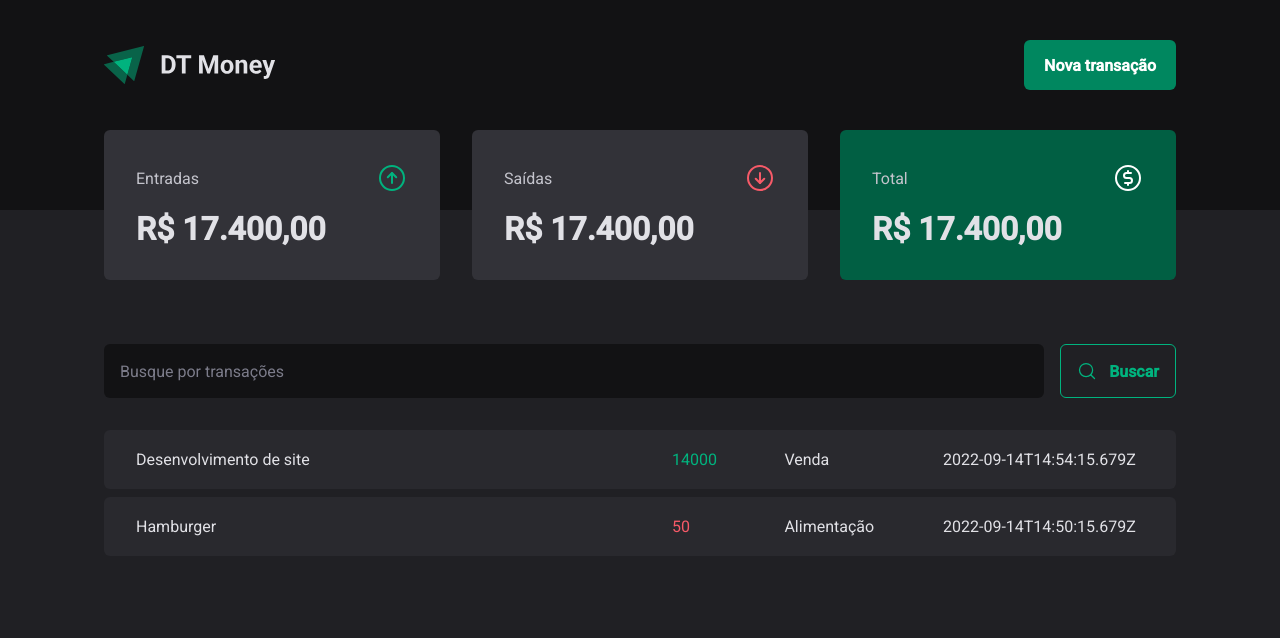
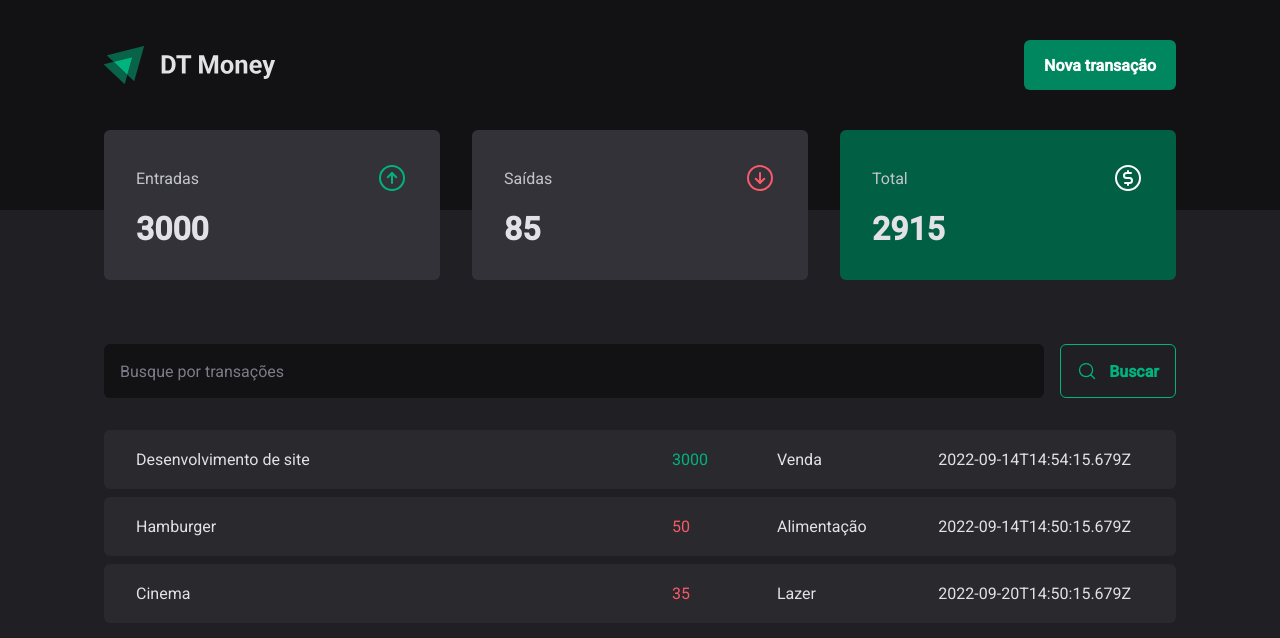
Before and after one commit to guilhermecamboim/dt-money-rocketseat, a React (Vite) app: page / in a window 1280 px wide. Shown: the top 638 px of the page. Built offline with nearby package versions, Linux system fonts and the light colour scheme; data requests are answered from the project's data file.

Commit message:
Adicionando summary na aplicaçao.

```diff
--- a/server.json
+++ b/server.json
@@ -5,7 +5,7 @@
       "description": "Desenvolvimento de site",
       "type": "income",
       "category": "Venda",
-      "price": 14000,
+      "price": 3000,
       "createdAt": "2022-09-14T14:54:15.679Z"
     },
     {
@@ -15,6 +15,14 @@
       "category": "Alimentação",
       "price": 50,
       "createdAt": "2022-09-14T14:50:15.679Z"
+    },
+    {
+      "id": 3,
+      "description": "Cinema",
+      "type": "outcome",
+      "category": "Lazer",
+      "price": 35,
+      "createdAt": "2022-09-20T14:50:15.679Z"
     }
   ]
 }
--- a/src/components/Summary/index.tsx
+++ b/src/components/Summary/index.tsx
@@ -6,7 +6,23 @@
 export function Summary(){
 const {transactions} = useContext(TransactionsContext)
 
-console.log(transactions)
+const summary = transactions.reduce(
+  (acc, transaction) => {
+    if (transaction.type === 'income'){
+      acc.income += transaction.price
+      acc.total += transaction.price
+    } else {
+      acc.outcome += transaction.price
+      acc.total -= transaction.price
+    }
+    return acc
+  },
+  {
+    income: 0,
+    outcome: 0,
+    total: 0,
+  }
+)
 
   return(
     <SummaryContainer>
@@ -16,7 +32,7 @@
           <ArrowCircleUp size={32} color="#00B37E"/>
 
         </header>
-        <strong>R$ 17.400,00</strong>
+        <strong>{summary.income}</strong>
       </SummaryCard>
 
       <SummaryCard>
@@ -24,7 +40,7 @@
           <span>Saídas</span>
           <ArrowCircleDown size={32} color="#F75A68"/>
         </header>
-        <strong>R$ 17.400,00</strong>
+        <strong>{summary.outcome}</strong>
       </SummaryCard>
 
       <SummaryCard variant="green">
@@ -34,7 +50,7 @@
 
         </header>
 
-        <strong>R$ 17.400,00</strong>
+        <strong>{summary.total}</strong>
       </SummaryCard>
     </SummaryContainer>
   )
```
